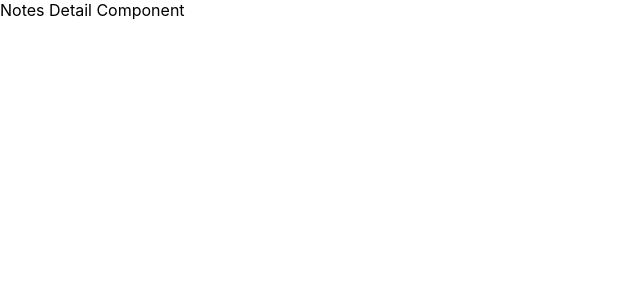
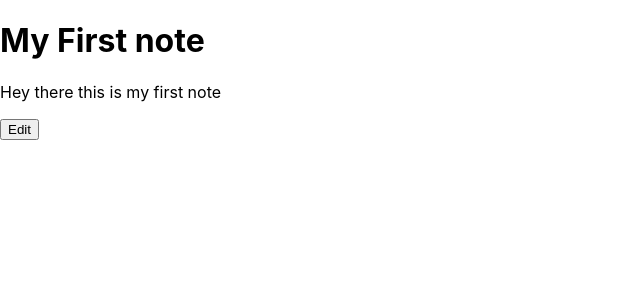
Before and after one commit to ghostman2311/todo-client, a React (Create React App) app: page /notes/1 in a window 1280 px wide. Shown: the top 300 px of the page, without its empty margins (0-640 px from the left). Built offline with nearby package versions, Linux system fonts and the light colour scheme.

Commit message:
building the note-detail-page implemented

```diff
--- a/src/components/Main/index.jsx
+++ b/src/components/Main/index.jsx
@@ -1,29 +1,29 @@
-import {BrowserRouter as Router, Route, Switch} from 'react-router-dom'
-import { NotesPage } from '../../scenes/NotesPage'
+import { BrowserRouter as Router, Route, Switch } from "react-router-dom";
+import { NotesPage } from "../../scenes/NotesPage";
+import { NotesDetails } from "../NotesDetails";
 
-const notes = [{
-    id:'1',
-    title: 'My First note',
-    content: 'Hey there this is my first note',
-}]
+const notes = [
+  {
+    id: "1",
+    title: "My First note",
+    content: "Hey there this is my first note",
+  },
+];
 
 const Main = () => {
-    return(
+  return (
     <Router>
       <Switch>
         <Route path="/notes" exact>
           <NotesPage notes={notes} />
         </Route>
-                <Route path="/notes/:notesId" >
-                    Notes Detail Component
+        <Route path="/notes/:notesId">
+          <NotesDetails notes={notes} />
         </Route>
-                <Route path="*" >
-                    Not Found Page
-                </Route>
+        <Route path="*">Not Found Page</Route>
       </Switch>
     </Router>
-    )
-}
+  );
+};
 
-
-export {Main}
+export { Main };
--- /dev/null
+++ b/src/components/NotesDetails.js
@@ -0,0 +1,57 @@
+import { useState } from "react";
+import { useParams } from "react-router-dom";
+
+const NotesDetails = ({ notes }) => {
+  const { notesId } = useParams();
+  const note = notes.find((note) => note.id === notesId);
+  const [isEditing, setIsEditing] = useState(false);
+  const [updatedData, setUpdatedData] = useState({
+    title: note.title || "",
+    content: note.content || "",
+  });
+
+  const saveHandler = () => {
+    console.log({ ...updatedData });
+  };
+  const cancelHandler = () => {
+    setUpdatedData((prev) => ({
+      ...prev,
+      title: note.title,
+      content: note.title,
+    }));
+    setIsEditing(false);
+  };
+
+  if (isEditing) {
+    return (
+      <>
+        <input
+          value={updatedData.title}
+          onChange={(e) =>
+            setUpdatedData((prev) => ({ ...prev, title: e.target.value }))
+          }
+          placeholder="Enter Title"
+          type="text"
+        />
+        <textarea
+          value={updatedData.content}
+          onChange={(e) =>
+            setUpdatedData((prev) => ({ ...prev, content: e.target.value }))
+          }
+          placeholder="Enter Description"
+        />
+        <button onClick={cancelHandler}>Cancel</button>
+        <button onClick={saveHandler}>Submit</button>
+      </>
+    );
+  }
+  return (
+    <>
+      <h1>{note.title}</h1>
+      <p>{note.content}</p>
+      <button onClick={() => setIsEditing(true)}>Edit</button>
+    </>
+  );
+};
+
+export { NotesDetails };
```
Lines whose indentation alone changed are shown as unchanged.
